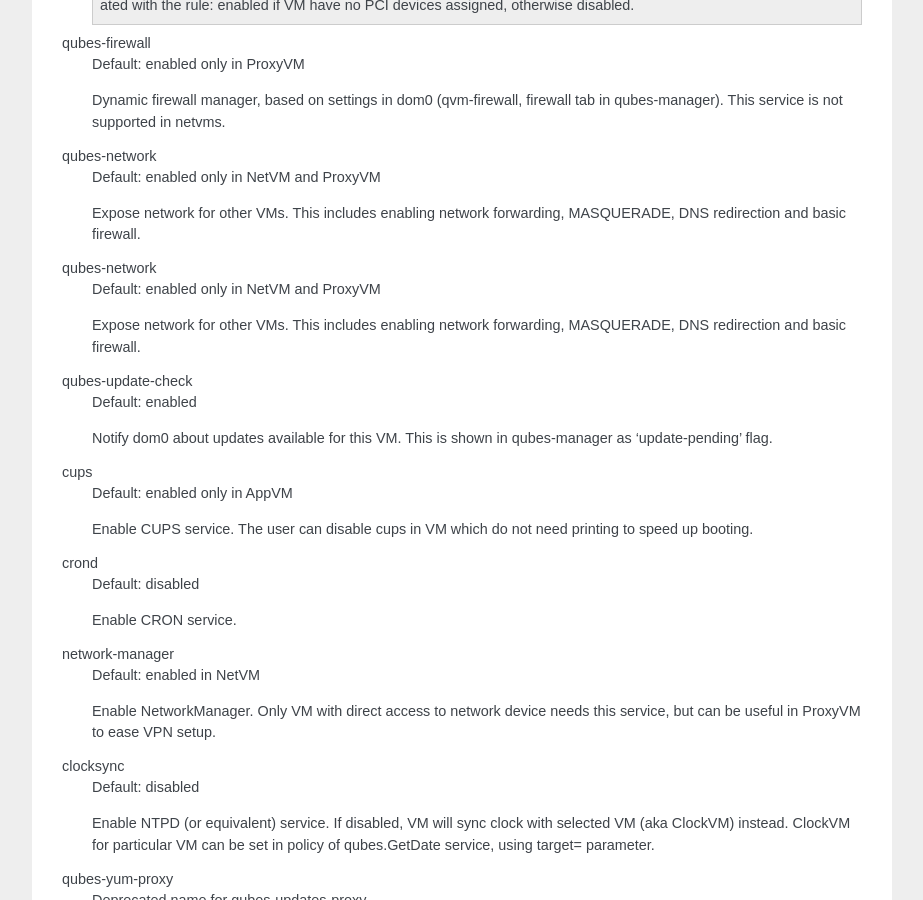
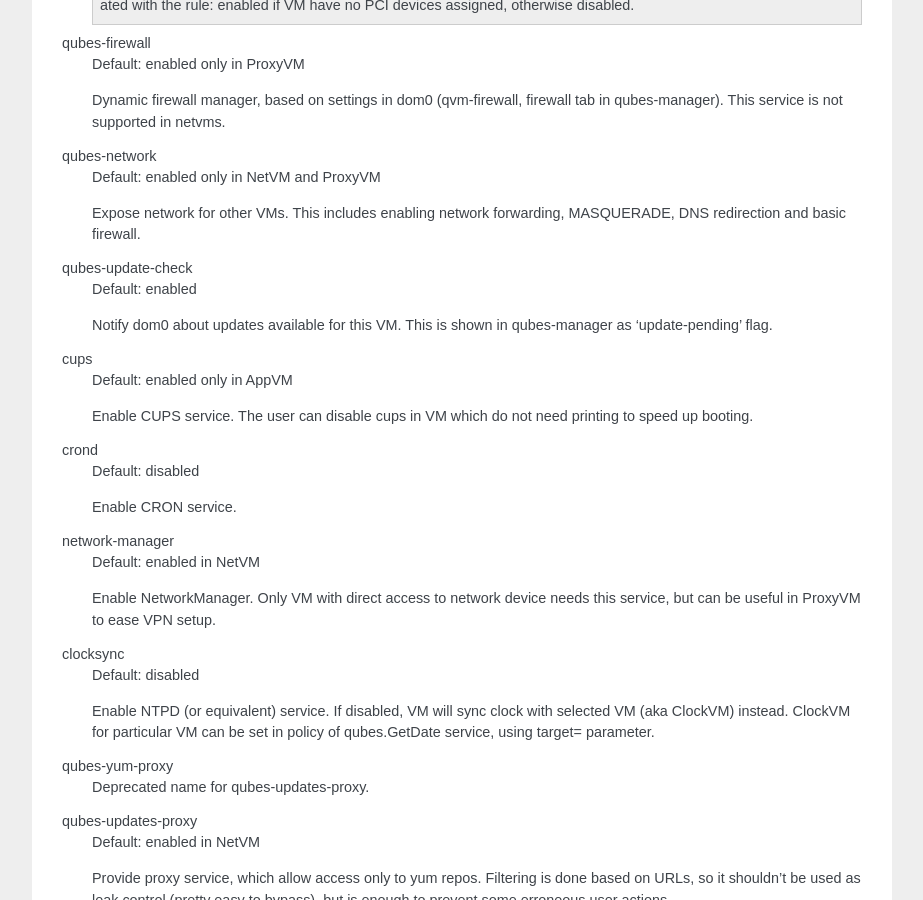
Before and after one commit to QubesOS/qubes-core-admin-client, a Sphinx documentation site: the page built from doc/manpages/qvm-service.rst, in a window 1280 px wide and 900 px high, scrolled down 995 px. Shown: the whole window, without its empty margins (198-1121 px from the left). Built offline with Sphinx 7.4.7, drawn with Linux system fonts in a browser that asks for light colours; the version number could not be read and is left out.

Commit message:
Deleted a duplicate man qvm-services entry
qubes-network entry in 'man qvm-services' was duplicated, and now it is
de-duplicated.

```diff
--- a/doc/manpages/qvm-service.rst
+++ b/doc/manpages/qvm-service.rst
@@ -64,11 +64,6 @@ qubes-firewall
 
     Dynamic firewall manager, based on settings in dom0 (qvm-firewall, firewall tab in qubes-manager).
     This service is not supported in netvms.
-
-qubes-network
-    Default: enabled only in NetVM and ProxyVM
-
-    Expose network for other VMs. This includes enabling network forwarding, MASQUERADE, DNS redirection and basic firewall.
 
 qubes-network
     Default: enabled only in NetVM and ProxyVM
```
